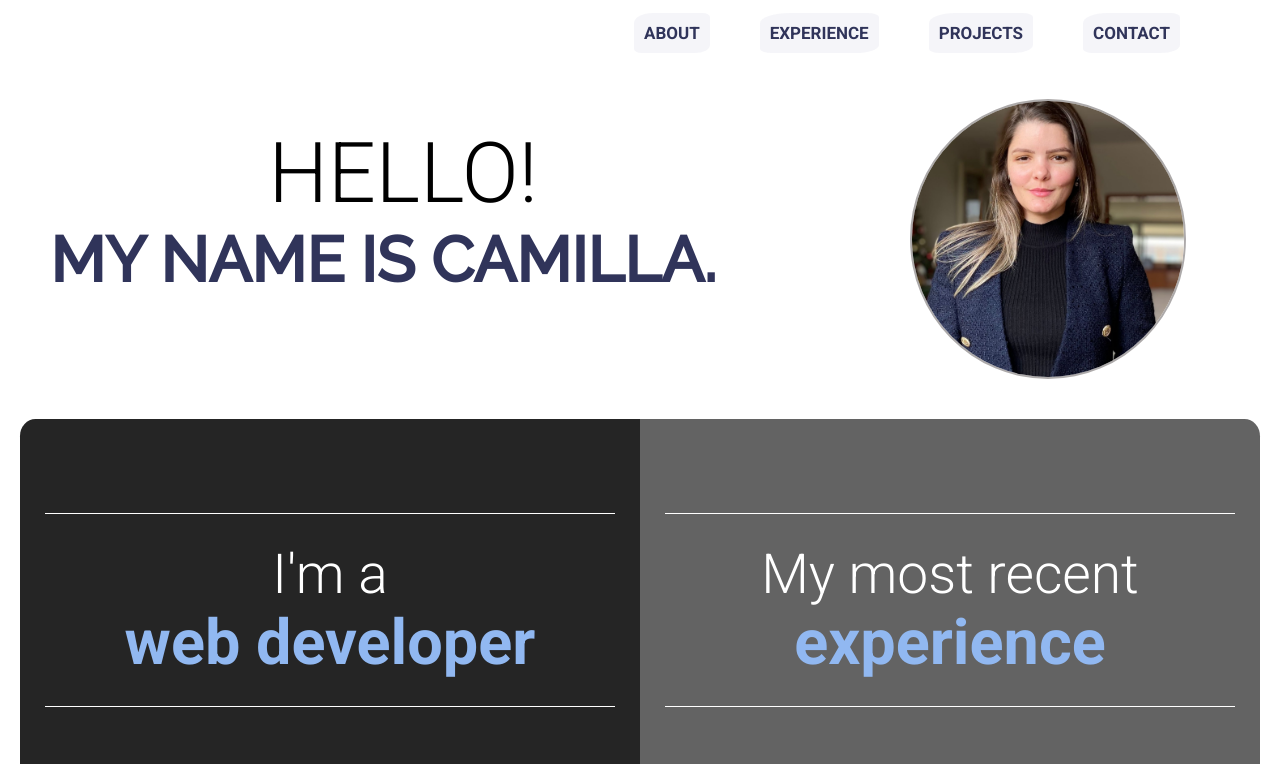
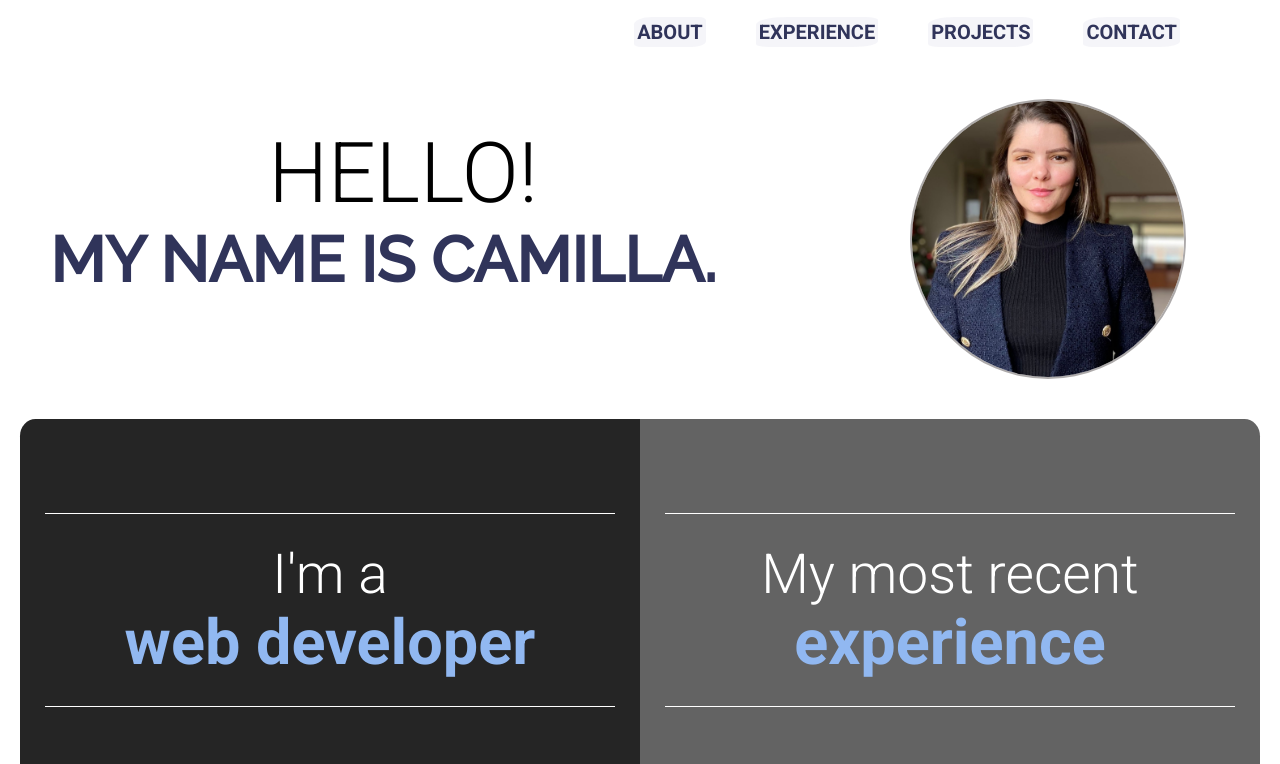
Before and after one commit to camillaborges/website-angular, an Angular app: page / in a window 1280 px wide. Shown: the top 764 px of the page. Built offline with nearby package versions, Linux system fonts and the light colour scheme.

Commit message:
css improvements

```diff
--- a/src/app/menu/menu.component.css
+++ b/src/app/menu/menu.component.css
@@ -3,9 +3,9 @@
     width:50%;
     color: rgb(48, 52, 90);
     text-align: center;
-    padding: 5px 5px;
+    padding: 2px 2px;
     text-decoration: none;
-    font-size: 15px;
+    font-size: 17px;
     font-weight: bold;
     margin-right: 15px;
 
@@ -13,7 +13,7 @@
 
 .topnav {
     text-align: center;
-    margin-top: 10px;
+    margin-top: 5px;
 }
 
 .fixed {
@@ -22,6 +22,8 @@
     transition: 0.2s linear;
     top: 0px;
     background: white;
+    padding: 5px 0 5px 0;
+    margin-top: 0px;
 }
 
 .nofixed {
@@ -48,9 +50,9 @@ a:hover {
     .topnav a {
         color: rgb(48, 52, 90);
         text-align: center;
-        padding: 10px 10px;
+        padding: 3px 3px;
         text-decoration: none;
-        font-size: 17px;
+        font-size: 20px;
         font-weight: bold;
         margin-right: 50px;
     }
@@ -66,6 +68,7 @@ a:hover {
         transition: 0.2s linear;
         margin-top: 0px;
         background: white;
+        padding: 5px 0 5px 0;
     }
 
     a {
```
